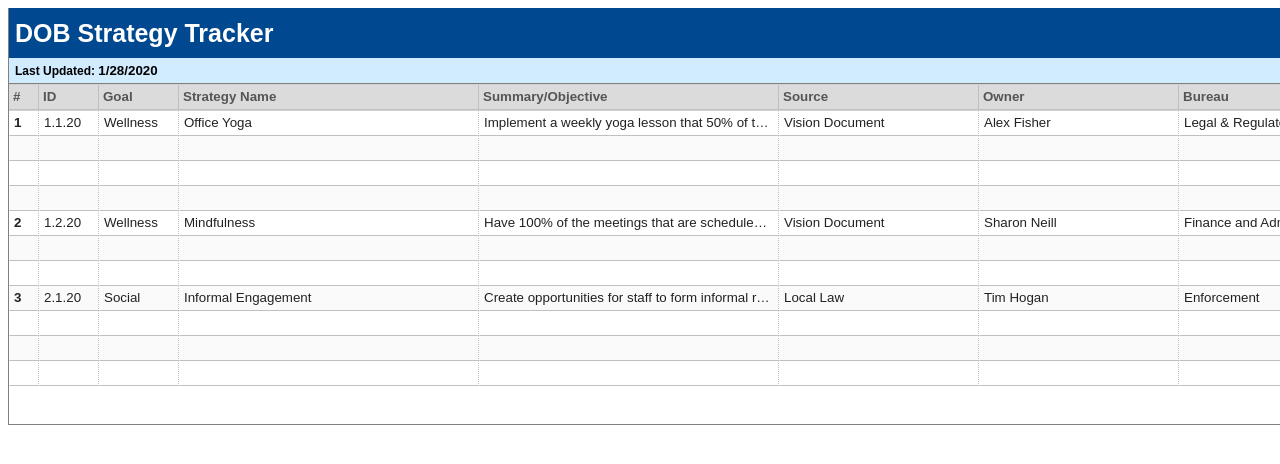
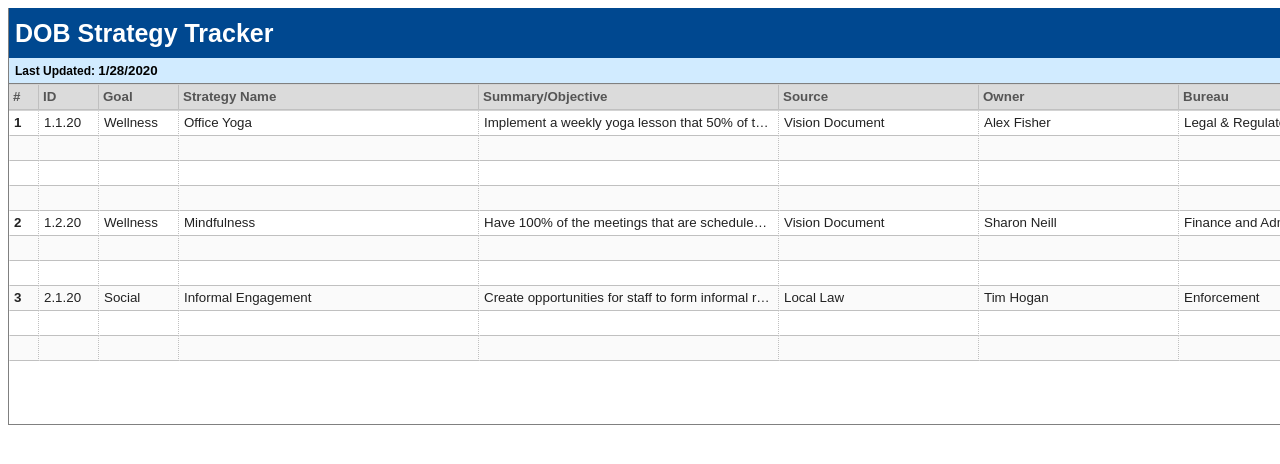
Before and after one commit to NYCDOB/StrategyTracker, a website: page index.html in a window 1280 px wide. Shown: the top 464 px of the page. Drawn offline with nearby package versions, Linux system fonts and the light colour scheme.

Commit message:
Update index.html

```diff
--- a/index.html
+++ b/index.html
@@ -3,7 +3,7 @@
 <head>
   <meta http-equiv="Content-Type" content="text/html; charset=iso-8859-1">
   <link rel="shortcut icon" type="image/ico" href="favicon.ico" />
-  <title>DOB Strategy Tracker</title>
+  <title>DOB Strategy Tracker Draft</title>
   <link rel="stylesheet" href="slick.grid.css" type="text/css"/>
   <link rel="stylesheet" href="css/smoothness/jquery-ui.css" type="text/css"/>
   <link rel="stylesheet" href="examples.css" type="text/css"/>
@@ -92,8 +92,8 @@ d3.select("#today").html(today);
 	{id: "issues", name: "Issues/Risks", field: "issues", width: 500, editor: Slick.Editors.Text}
   ];
   var options = {
-    editable: true,
-    enableAddRow: true,
+    editable: false,
+    enableAddRow: false,
     enableCellNavigation: true,
     asyncEditorLoading: false,
     autoEdit: false,
```
